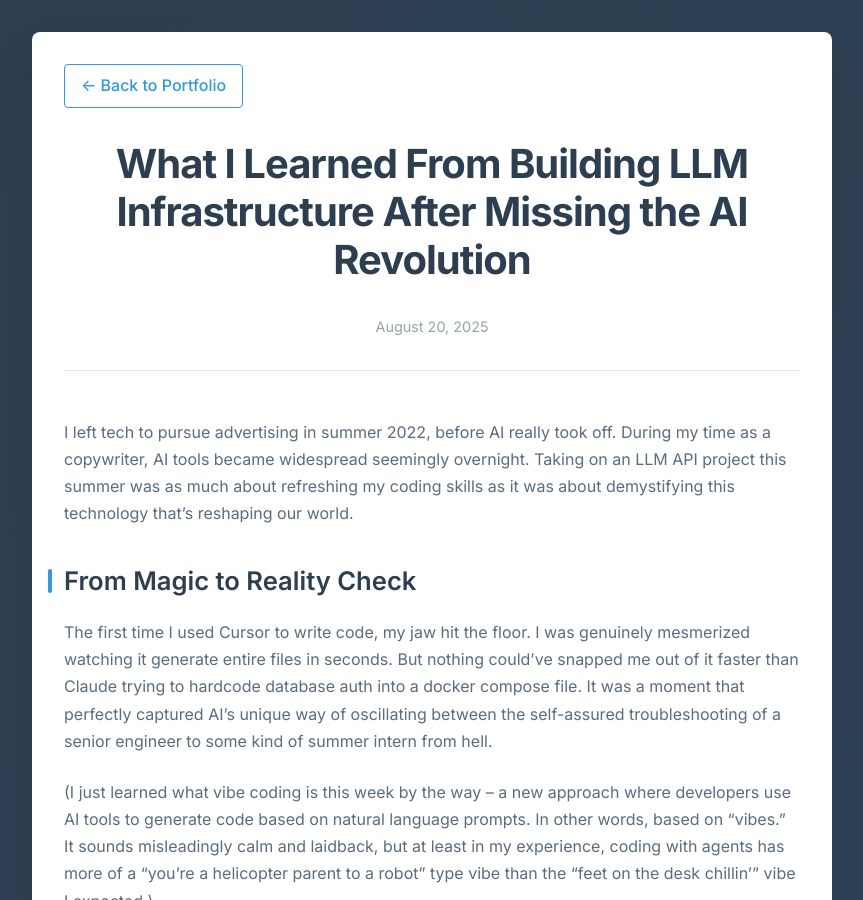
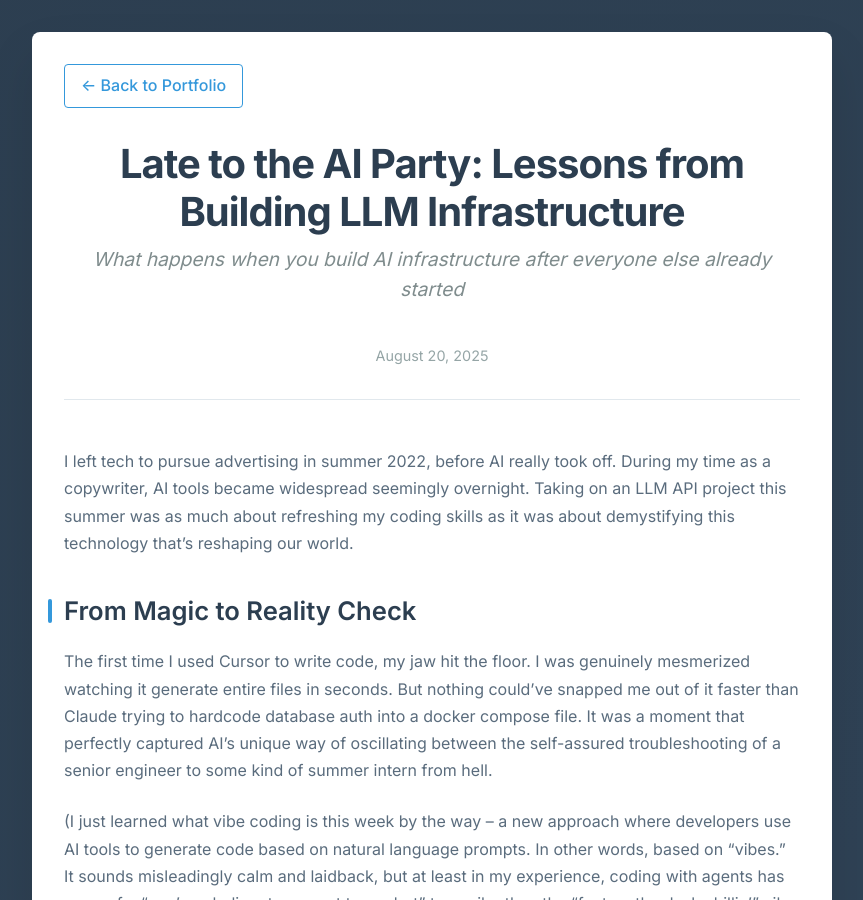
Before and after one commit to navillasa/navillasa.github.io, a Jekyll site: the page built from _posts/2025-08-20-missed-ai-revolution.md, in a window 1280 px wide and 900 px high. Shown: the whole window, without its empty margins (208-1071 px from the left). Built offline with Jekyll 4.4.1, drawn with Linux system fonts in a browser that asks for light colours.

Commit message:
Update AI blog post title to be more concise
- Changed from 'What I Learned From Building LLM Infrastructure After Missing the AI Revolution'
- To 'Late to the AI Party: Lessons from Building LLM Infrastructure'
- Updated both portfolio link and blog post front matter
- More punchy and readable while maintaining the honest tone

```diff
--- a/_posts/2025-08-20-missed-ai-revolution.md
+++ b/_posts/2025-08-20-missed-ai-revolution.md
@@ -1,9 +1,10 @@
 ---
 layout: post
-title: "What I Learned From Building LLM Infrastructure After Missing the AI Revolution"
+title: "Late to the AI Party: Lessons from Building LLM Infrastructure"
+subtitle: "What happens when you build AI infrastructure after everyone else already started"
 date: 2025-08-20
-categories: [ai, llm, infrastructure]
-tags: [ai, llm, infrastructure]
+categories: [ai, llm, infrastructure, lessons]
+tags: [ai, llm, infrastructure, lessons, late-adopter]
 ---
 
 I left tech to pursue advertising in summer 2022, before AI really took off. During my time as a copywriter, AI tools became widespread seemingly overnight. Taking on an LLM API project this summer was as much about refreshing my coding skills as it was about demystifying this technology that's reshaping our world.
```
Also changed, not shown: index.md (+1 -1 lines).
